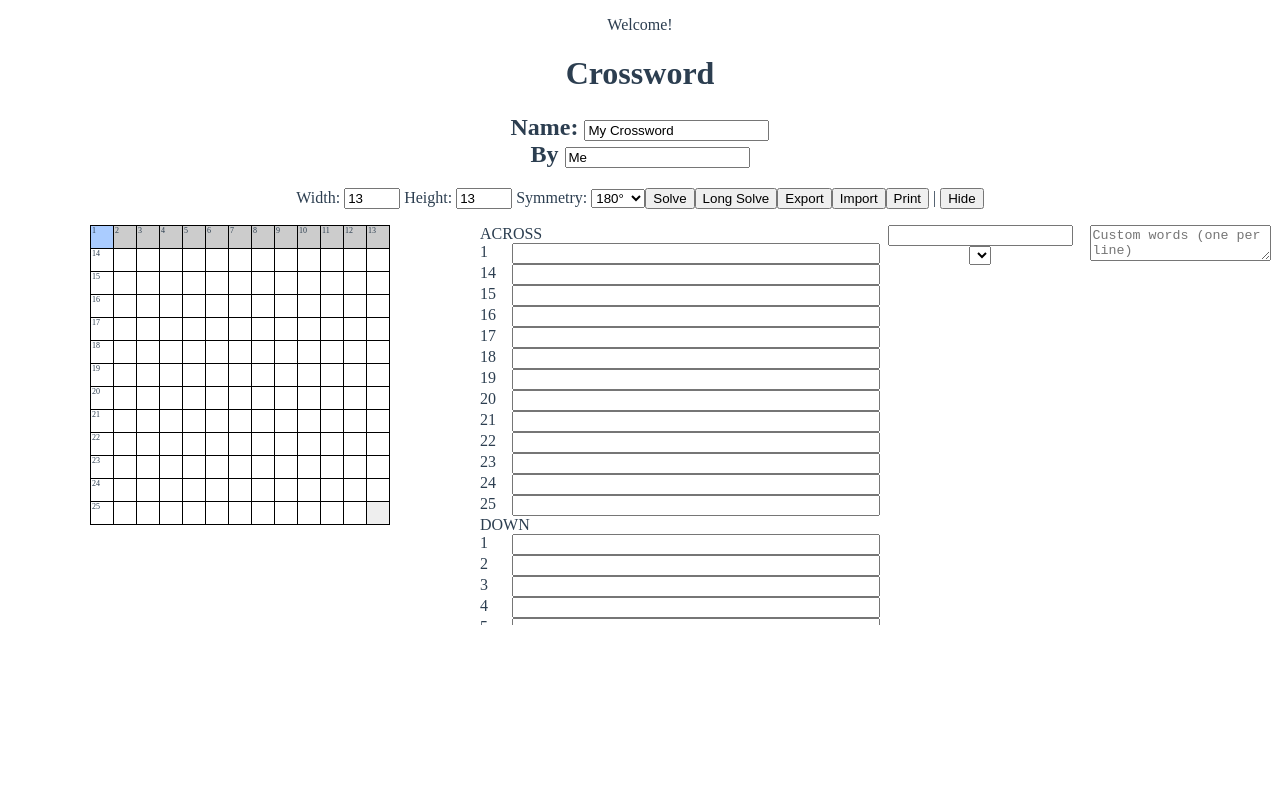
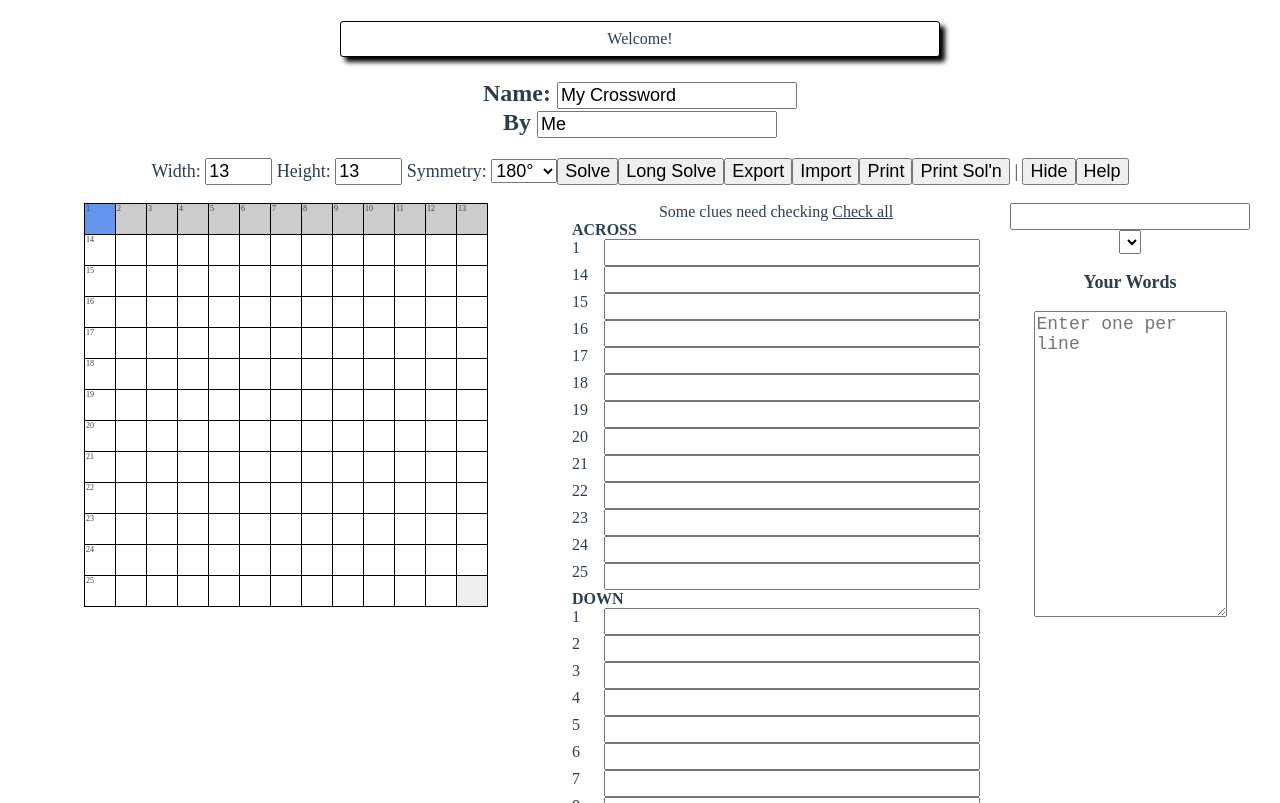
Before and after one commit to ertyseidohl/crossword-fe, a Vue app: page / in a window 1280 px wide. Built offline with nearby package versions, Linux system fonts and the light colour scheme.

Commit message:
Save/Load, better paging, help menu, other minor fixes

```diff
--- a/src/components/Crossword.vue
+++ b/src/components/Crossword.vue
@@ -6,7 +6,13 @@
       </div>
     </div>
     <div class="messages">
-      <p v-for="(e, i) in messages" v-bind:key="i">{{e}}</p>
+      <div
+        v-for="(e, i) in messages"
+        v-bind:key="i"
+        class="message"
+        v-on:click="deleteMessage(i)">
+        <div class="message__text" v-html="e"></div>
+      </div>
     </div>
     <div class="info" v-if="showInfo">
       <h1>Crossword</h1>
@@ -42,16 +48,18 @@
         <button v-on:click="attemptSolve(100)">Long Solve</button>
         <button v-on:click="exportCrossword()">Export</button>
         <button v-on:click="importCrossword()">Import</button>
-        <button v-on:click="printCrossword()">Print</button>
+        <button v-on:click="printCrossword(false)">Print</button>
+        <button v-on:click="printCrossword(true)">Print Sol'n</button>
         |
         <button v-on:click="showInfo = false">Hide</button>
+        <button v-on:click="showHelp()">Help</button>
       </p>
     </div>
     <div class="restore" v-if="!showInfo">
         <button v-on:click="showInfo = true">Show Menu</button>
     </div>
     <div class="printinfo">
-      <h1>{{name}}</h1>
+      <h1>{{name}}<span v-if="printSolutionMode"> (Solution)</span></h1>
       <p>By {{author}}</p>
     </div>
     <div class="editor">
@@ -70,6 +78,7 @@
                 v-on:keydown="handleCellKey(x, y, $event)"
                 v-on:keyup="function() {return false}"
                 v-on:focus="handleCellFocus(x, y)"
+                v-on:dblclick="handleCellDoubleClick(x, y)"
                 v-bind:id="x + ',' + y"
                 v-bind:ref="x + ',' + y"
                 maxlength="1" />
@@ -78,8 +87,17 @@
         </table>
       </div>
       <div class="clueeditor">
+        <div v-show="dirtyClues">
+          Some clues need checking
+          <span
+            class="clueeditor__checkall"
+            v-on:click="checkAll()"
+          >
+            Check all
+          </span>
+        </div>
         <div v-for="(clues, dir) in sortedClues" v-bind:key="dir" class="clueeditor__type">
-          {{dir}}
+          <b>{{dir}}</b>
           <div v-for="(clue, i) in clues" v-bind:key="i" class="clue">
             {{clue.ordinal}}
             <input
@@ -96,9 +114,9 @@
           </div>
         </div>
       </div>
-      <div class="cluedisplay">
+      <div class="cluedisplay" v-if="!printSolutionMode">
         <div v-for="(clues, dir) in sortedClues" v-bind:key="dir" class="cluedisplay__type">
-          <div class="cluedisplay__dir">{{dir}}</div>
+          <h3 class="cluedisplay__dir">{{dir}}</h3>
           <div v-for="(clue, i) in clues" v-bind:key="i" class="cluedisplay__clue">
             <b>{{clue.ordinal}}</b>
             {{clue.text}}
@@ -123,24 +141,40 @@
           </option>
         </select>
         <div v-if="wordList.length" id="wordlist__page">
-          <div>(Page {{wordListPage + 1}})</div>
+          <div>
+            <span
+              class="wordlist__link"
+              v-on:click="getCompletions(exploreWord, true)"
+              v-bind:class="{'wordlist__link--hidden': wordListPage === 0}">Prev</span>
+            (Page {{wordListPage + 1}})
+            <span
+              class="wordlist__link"
+              v-on:click="getCompletions(exploreWord, false)"
+              v-bind:class="{'wordlist__link--hidden': wordListPage === wordListPageMax}">Next</span>
+          </div>
           <div v-if="wordListPage === wordListPageMax">(Last Page)</div>
         </div>
-      </div>
         <div class="desiredwords">
+          <p><b>Your Words</b></p>
           <textarea
             ref="desiredwords"
             id="desiredwords"
             v-model="desiredWords"
             v-on:keyup="handleDesiredWordsKey($event)"
-          placeholder="Custom words (one per line)">
+            placeholder="Enter one per line">
           </textarea>
+        </div>
       </div>
     </div>
   </div>
 </template>
 
 <style scoped>
+
+p, td, input, button, select, textarea {
+  font-size: 18px;
+}
+
 td {
   border: 1px solid black;
   padding: 0;
@@ -161,7 +195,8 @@ td {
   align-items: center;
 }
 
-.overlay__modal {
+.overlay__modal,
+.message__text {
   background-color: white;
   border: 1px solid black;
   border-radius: 3px;
@@ -169,9 +204,27 @@ td {
   padding: 0.5rem 1rem;
 }
 
+.messages {
+  position: fixed;
+  left: 50%;
+  margin-left: -300px;
+  z-index: 10;
+}
+
+.message {
+  display: block;
+  width: 600px;
+  margin: 0 auto;
+  cursor: pointer;
+}
+
+.message__text:hover {
+  background: #ccc;
+}
+
 .editor {
   display: grid;
-  grid-template-columns: auto 400px 200px 200px;
+  grid-template-columns: auto auto 300px;
   margin: 0 auto;
 }
 
@@ -203,10 +256,8 @@ td {
 }
 
 .cell__input {
-  width: 100%;
-  height: 100%;
-  width: 1rem;
-  height: 1rem;
+  width: 1.5rem;
+  height: 1.5rem;
   text-transform: uppercase;
   border: none;
   text-align: center;
@@ -227,6 +278,8 @@ td {
 
 .cell__input--current:focus {
   background-color: cornflowerblue;
+  outline:none;
+  box-shadow: none;
 }
 
 .cell__input--current {
@@ -238,8 +291,8 @@ td {
 }
 
 .cell__input--dark:focus {
-  background-color: #22a;
-  color: #22a;
+  background-color: #46c;
+  color: #46c;
 }
 
 .word {
@@ -252,13 +305,22 @@ td {
   font-weight: bold;
 }
 
+.desiredwords {
+  margin-top: 1rem;
+}
+
+.desiredwords textarea {
+  width: 187px;
+  min-height: 300px;
+}
+
 .printinfo {
   display: none;
 }
 
 .clueeditor {
+  max-height: 600px;
   overflow-x: scroll;
-  height: 400px;
 }
 
 .all--nomenu .clueeditor {
@@ -267,6 +329,11 @@ td {
 
 .clueeditor__type {
   text-align: left;
+}
+
+.clueeditor__checkall {
+  text-decoration: underline;
+  cursor: pointer;
 }
 
 .clue__input--dirty {
@@ -283,6 +350,15 @@ td {
   text-align: left;
 }
 
+.wordlist__link {
+  text-decoration: underline;
+  cursor: pointer;
+}
+
+.wordlist__link--hidden {
+  visibility: hidden;
+}
+
 @media print {
   h1 {
     margin: 0;
@@ -292,6 +368,10 @@ td {
   }
   .cell__input--dark {
     background-color: black;
+    color: black;
+  }
+  .cell__number--dirty, .clue__input--dirty {
+    color: black;
   }
   .messages {
     display: none;
@@ -330,6 +410,7 @@ td {
 import Vue from "vue"
 import CrosswordServer from "../lib/CrosswordServer"
 import LocalStorage from "../lib/LocalStorage"
+import { safeBase64Encode, safeBase64Decode } from "../lib/Base64"
 
 // `server` needs to be global and writable so that our test can override it.
 let server = new CrosswordServer("//localhost:8081")
@@ -365,6 +446,15 @@ const SYMMETRY_90 = "90"
 const SYMMETRY_NONE = "0"
 
 const DARK = "#"
+
+const HELP_MESSAGE = `
+  <h3>Help</h3>
+  <p><b>Arrows or Click</b> to navigate grid</p>
+  <p><b>Forward Slash (/) or Double Click</b> to switch Across/Down</p>
+  <p><b>Tab/Shift+Tab</b> to select tools</p>
+  <p><b>Enter</b> to query word completion</p>
+  <p><b>ESC</b> to clear messages like this (or click here!)</p>
+`
 
 const isBlankOrDark = (char) => {
   return char === "" || char === DARK
@@ -432,6 +522,8 @@ export default {
       historicalClues: [],
       showInfo: true,
       waitTimeout: undefined,
+      printMode: false,
+      printSolutionMode: false,
     }
   },
   computed: {
@@ -476,17 +568,27 @@ export default {
       default: return undefined
       }
     },
+    dirtyClues: function(){
+      return this.currentClues.some(c => c.isDirty)
+    },
   },
   created: function() {
     if (this.state === STATE_STARTUP) {
       this.load().then(() => {
-        this.recalculate()
+        // note that load calls recalculate to place the cell numbers
+        this.$refs["0,0"][0].focus()
         this.state = STATE_EDIT
       })
       window.addEventListener("keydown", this.handleWindowKey)
     }
   },
   methods: {
+    deleteMessage: function(index) {
+      this.messages.splice(index, 1)
+    },
+    showHelp: function() {
+      this.messages.push(HELP_MESSAGE)
+    },
     isBlocked: function() {
       return this.state === STATE_WAIT ||
         this.state === STATE_STARTUP ||
@@ -576,6 +678,9 @@ export default {
       return this.getGhost(x, y) && !this.getCell(x, y)
     },
     getCellVisibleValue: function(x, y) {
+      if (this.printMode && !this.printSolutionMode) {
+        return ""
+      }
       return this.getCell(x, y) || this.getGhost(x, y)
     },
     clearGhosts: function() {
@@ -648,12 +753,27 @@ export default {
         if (crosswordData.crossword) {
           this.fillEntireCrossword(crosswordData.crossword)
         }
+        this.reDirtyDirtyClues(crosswordData.currentClues)
         this.showInfo = crosswordData.showInfo || true
       } else {
         this.messages.push("Welcome!")
+        this.recalculate()
       }
       // Set state last (or we'll accidentially trigger the save timeout).
       this.state = STATE_EDIT
+    },
+    reDirtyDirtyClues(jsonClues) {
+      // This is a hack because fillEntireCrossword calls recalculate, which marks
+      // clues as not dirty (when they should be).
+      this.currentClues.forEach(c => {
+        for (let i = 0; i < jsonClues.length; i++ ){
+          const jsonClue = jsonClues[i]
+          if (c.isSame(jsonClue.x, jsonClue.y, jsonClue.direction)) {
+            c.isDirty = jsonClue.isDirty
+            return
+          }
+        }
+      })
     },
     handleLoadError: function(error){
       this.state = STATE_EDIT
@@ -744,13 +864,13 @@ export default {
       }
       const startIndex = this.wordListPage * 10
       const endIndex = (this.wordListPage + 1) * 10
-      if (endIndex > this.wordListCache.length) {
+      if (this.wordListPageMax === undefined && endIndex > this.wordListCache.length) {
         this.wordListServerPage ++
         return server.getCompletions(word.toUpperCase(), this.wordListServerPage)
           .then((result) => {
             if (result.length === 0) {
+              this.wordListPageMax = this.wordListPage
               this.wordListPage --
-              this.wordListPageMax = this.wordListPage
               return Promise.resolve().then(() => this.state = STATE_EDIT)
             }
             if (result.length < 10) {
@@ -803,6 +923,10 @@ export default {
       } else if (target === "clue") {
         const [[startX, startY], _a, _b] = this.getWordBounds(this.currX, this.currY, this.moveMode)
         this.$refs[startX + "," + startY + "," + this.moveMode][0].focus()
+      } else if (target === "wordlist") {
+        const wordListElement = this.$refs["wordlist"]
+        wordListElement.focus()
+        wordListElement.selectedIndex = 0
       } else {
         if (Array.isArray(this.$refs[target])) {
           this.$refs[target][0].focus()
@@ -812,8 +936,12 @@ export default {
       }
     },
     handleCellFocus: function(x, y) {
+      // Focus always fires before click
       this.currX = x
       this.currY = y
+    },
+    handleCellDoubleClick: function() {
+      this.moveMode = this.moveMode === VERTICAL ? HORIZONTAL : VERTICAL
     },
     handleWindowKey: function() {
       // Can't do this since these are used in clues ...
@@ -841,6 +969,7 @@ export default {
         return
       }
       const word = event.target.value
+      const wordListElement = this.$refs["wordlist"]
       if (key === "Enter" && word) {
         this.fillWithWord(word, false)
         this.switchFocus("livecell")
@@ -851,9 +980,23 @@ export default {
         this.getCompletions(this.exploreWord, false)
           .then(() => this.fillWithWord(event.target.value, true))
       } else if (key === "ArrowUp") {
+        if (wordListElement.selectedIndex === 0) {
+          event.preventDefault()
+          this.getCompletions(this.exploreWord, true)
+            .then(() => this.fillWithWord(event.target.value, true))
+            .then(() => wordListElement.selectedIndex = this.wordList.length - 1)
+        } else {
           setImmediate(() => this.fillWithWord(event.target.value, true))
+        }
       } else if (key === "ArrowDown") {
+        if (wordListElement.selectedIndex === this.wordList.length - 1) {
+          event.preventDefault()
+          this.getCompletions(this.exploreWord, false)
+            .then(() => this.fillWithWord(event.target.value, true))
+            .then(() => wordListElement.selectedIndex = 0)
+        } else {
           setImmediate(() => this.fillWithWord(event.target.value, true))
+        }
       } else if (key === "Escape") {
         event.preventDefault()
         this.switchFocus("livecell")
@@ -1062,6 +1205,10 @@ export default {
         this.addHistoricalClue(clue)
       }
     },
+    checkAll: function() {
+      this.currentClues.forEach(c => c.isDirty = false)
+      this.triggerSaveTimeout()
+    },
     recalculate: function() {
       this.currentClues = []
       this.cellNumbers = {}
@@ -1131,10 +1278,14 @@ export default {
     exportCrossword: function() {
       // From https://ourcodeworld.com/articles/read/189/how-to-create-a-file-and-generate-a-download-with-javascript-in-the-browser-without-a-server
       this.save().then(() => {
-        const content = window.localStorage.getItem("crossword")
+        const content = safeBase64Encode(window.localStorage.getItem("crossword"))
         const element = document.createElement("a")
+        let name = this.name.replace(/[^a-zA-Z0-9]/g, "")
+        if (!name) {
+          name = "MyPuzzle"
+        }
         element.setAttribute("href", "data:text/plain;charset=utf-8," + content)
-        element.setAttribute("download", `crossword-${this.name.replace(/[^a-zA-Z0-9]/, "")}.json`)
+        element.setAttribute("download", `${name}.crossword`)
         element.style.display = "none"
         document.body.appendChild(element)
         element.click()
@@ -1155,7 +1306,7 @@ export default {
     },
     handleImportComplete: function(event) {
       try {
-        const result = JSON.parse(event.target.result)
+        const result = JSON.parse(safeBase64Decode(event.target.result))
         this.handleLoad(result)
       } catch (e) {
         this.messages.push("Unable to load file! See error below for more detail:")
@@ -1164,8 +1315,14 @@ export default {
       }
 
     },
-    printCrossword: function() {
+    printCrossword: function(solutionMode) {
+      this.printMode = true
+      this.printSolutionMode = solutionMode
+      window.setTimeout(() => {
         print()
+        this.printMode = false
+        this.printSolutionMode = false
+      }, 10)
     },
   },
 }
--- /dev/null
+++ b/src/lib/Base64.js
@@ -0,0 +1,29 @@
+// From https://developer.mozilla.org/en-US/docs/Web/API/WindowOrWorkerGlobalScope/btoa
+function toBinary(string) {
+  const codeUnits = new Uint16Array(string.length)
+  for (let i = 0; i < codeUnits.length; i++) {
+    codeUnits[i] = string.charCodeAt(i)
+  }
+  return String.fromCharCode(...new Uint8Array(codeUnits.buffer))
+}
+
+function fromBinary(binary) {
+  const bytes = new Uint8Array(binary.length)
+  for (let i = 0; i < bytes.length; i++) {
+    bytes[i] = binary.charCodeAt(i)
+  }
+  return String.fromCharCode(...new Uint16Array(bytes.buffer))
+}
+
+function safeBase64Encode(string) {
+  return btoa(toBinary(string))
+}
+
+function safeBase64Decode(string) {
+  return fromBinary(atob(string))
+}
+
+module.exports = {
+  safeBase64Encode,
+  safeBase64Decode,
+}
```
Also changed, not shown: 1 other file (tests, documents, lock files or other folders). Lines whose indentation alone changed are shown as unchanged.
